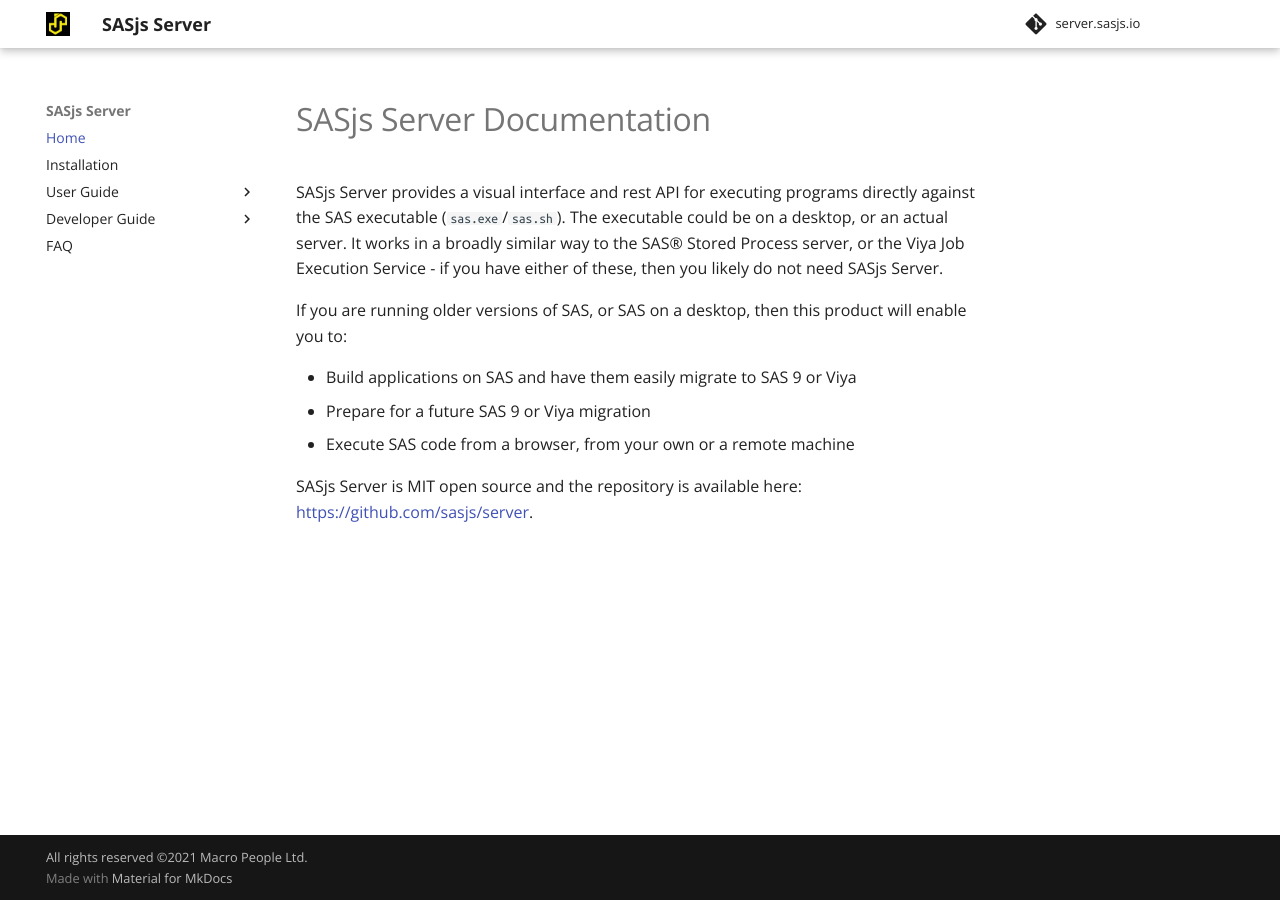
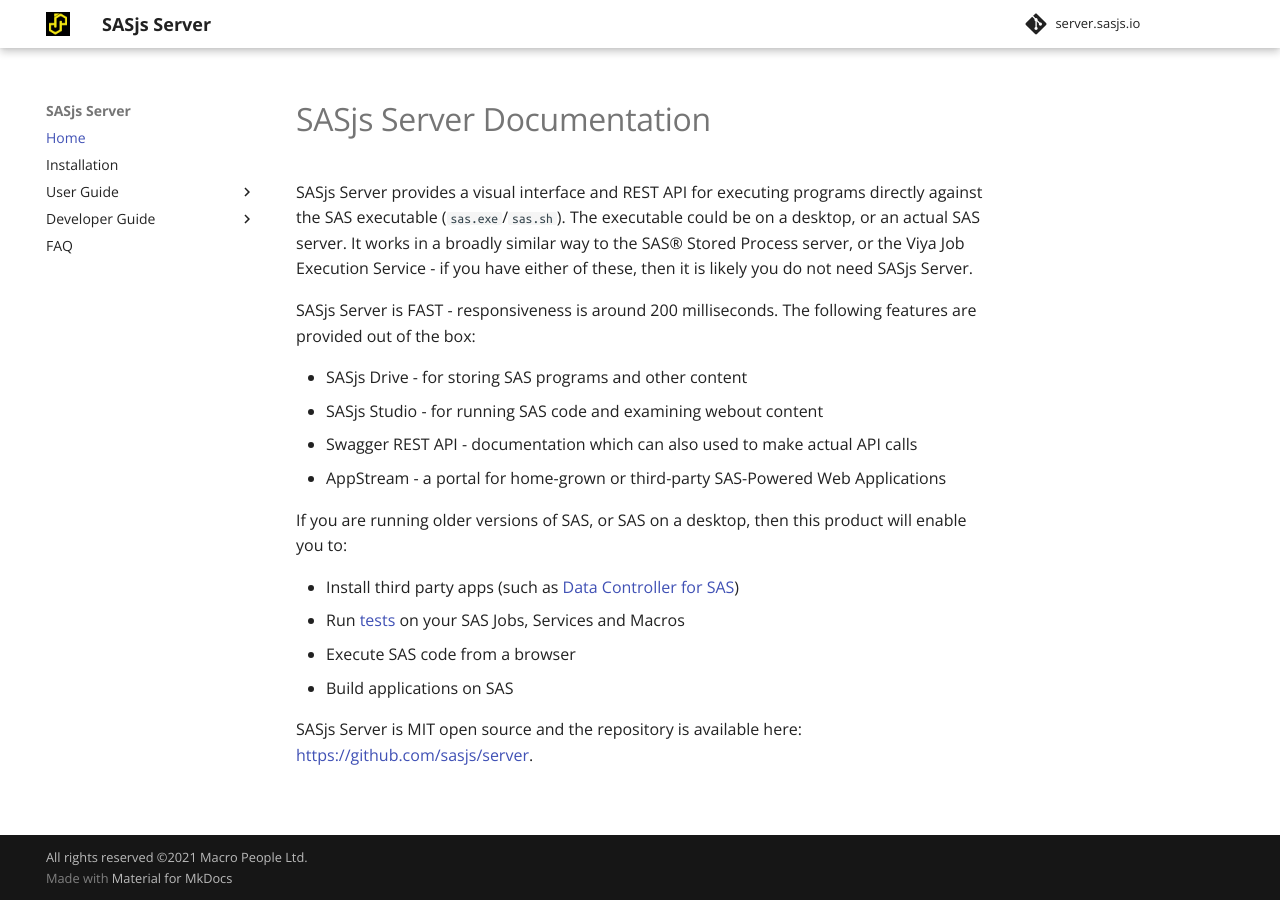
Before and after one commit to sasjs/server.sasjs.io, an MkDocs documentation site: the page built from docs/index.md, in a window 1280 px wide. Built offline with MkDocs 1.6.1 and Material for MkDocs 9.7.7, drawn with Linux system fonts in a browser that asks for light colours.

Commit message:
Update index.md

```diff
--- a/docs/index.md
+++ b/docs/index.md
@@ -1,11 +1,19 @@
 # SASjs Server Documentation
 
-SASjs Server provides a visual interface and rest API for executing programs directly against the SAS executable (`sas.exe`/`sas.sh`).  The executable could be on a desktop, or an actual server.  It works in a broadly similar way to the SAS® Stored Process server, or the Viya Job Execution Service - if you have either of these, then you likely do not need SASjs Server.
+SASjs Server provides a visual interface and REST API for executing programs directly against the SAS executable (`sas.exe`/`sas.sh`).  The executable could be on a desktop, or an actual SAS server.  It works in a broadly similar way to the SAS® Stored Process server, or the Viya Job Execution Service - if you have either of these, then it is likely you do not need SASjs Server.
+
+SASjs Server is FAST - responsiveness is around 200 milliseconds.  The following features are provided out of the box:
+
+* SASjs Drive - for storing SAS programs and other content
+* SASjs Studio - for running SAS code and examining webout content
+* Swagger REST API - documentation which can also used to make actual API calls
+* AppStream - a portal for home-grown or third-party SAS-Powered Web Applications
 
 If you are running older versions of SAS, or SAS on a desktop, then this product will enable you to:
 
-* Build applications on SAS and have them easily migrate to SAS 9 or Viya
-* Prepare for a future SAS 9 or Viya migration
-* Execute SAS code from a browser, from your own or a remote machine
+* Install third party apps (such as [Data Controller for SAS](https://datacontroller.io))
+* Run [tests](https://cli.sasjs.io/test) on your SAS Jobs, Services and Macros
+* Execute SAS code from a browser
+* Build applications on SAS
 
 SASjs Server is MIT open source and the repository is available here:  [https://github.com/sasjs/server](https://github.com/sasjs/server).
```
